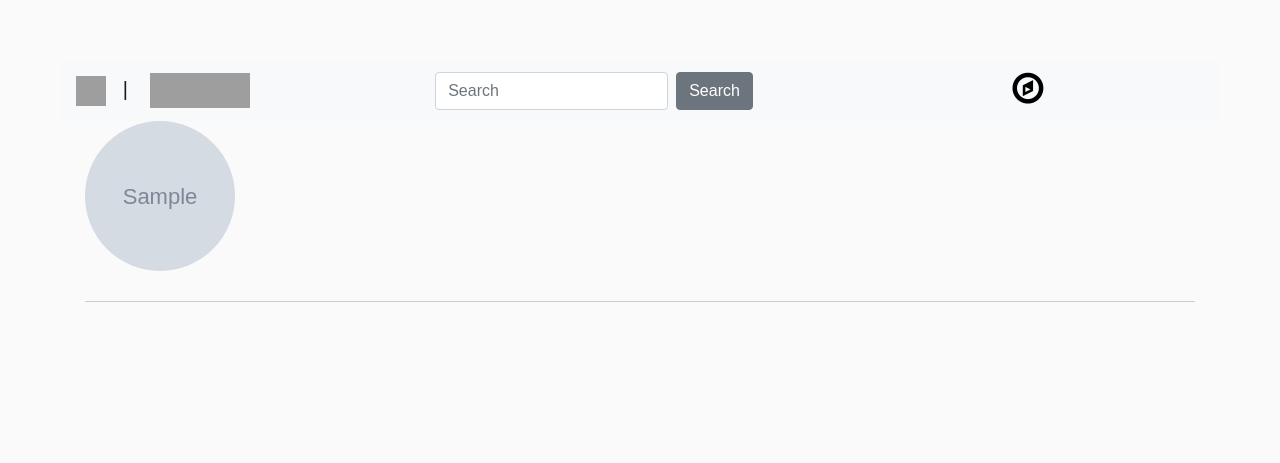
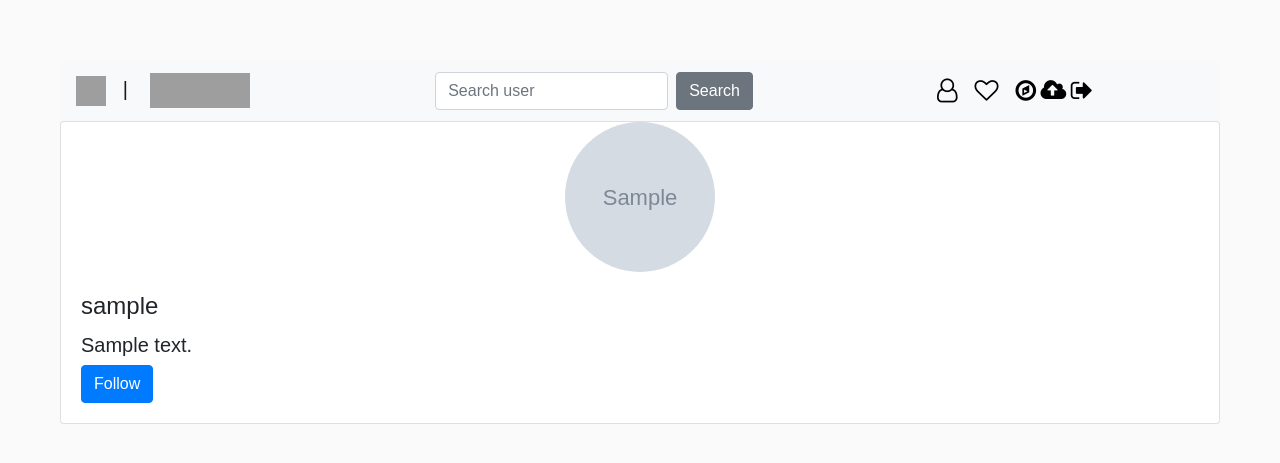
Before and after one commit to PatrickNgare/Instagram-Clone, a Django app: page /profile/ in a window 1280 px wide. Shown: the top 463 px of the page. Run offline with Django 3.2, Linux system fonts and the light colour scheme; a user stored in the database is signed in; tables that the repository leaves empty hold one stand-in row (values such as "Sample post"); grey boxes marked "Sample" are stand-in pictures; some libraries are stand-ins or nearby versions; grey boxes are pictures that could not be loaded.

Commit message:
polishing the UI

```diff
--- a/instapic/instagram/templates/all-temps/base.html
+++ b/instapic/instagram/templates/all-temps/base.html
@@ -10,6 +10,7 @@
 
   {% block styles %}
     {% bootstrap_css %}
+
     <link rel="stylesheet" href="{% static 'css/index.css' %}">
   {% endblock %}
   <link href="https://maxcdn.bootstrapcdn.com/font-awesome/4.7.0/css/font-awesome.min.css" rel="stylesheet" integrity="sha384-wvfXpqpZZVQGK6TAh5PVlGOfQNHSoD2xbE+QkPxCAFlNEevoEH3Sl0sibVcOQVnN" crossorigin="anonymous">
--- a/instapic/instagram/templates/all-temps/profile.html
+++ b/instapic/instagram/templates/all-temps/profile.html
@@ -1,18 +1,32 @@
+
+
 {% extends 'all-temps/base.html' %}
+{% load static %}
+
+
+<!-- <link rel="stylesheet" href="{% static 'css/profilez.css' %}"> -->
+
 {% block content %}
 {{block.super}}
-    <div class="container">
+
 {% for prof in profile %}
-        <div class="row">
-            <div class="col-md-3 col-sm-2">
+<div class="card testimonial-card">
+    <div class="card-up indigo lighten-1">
+    </div>
     {% if prof.profile_photo %}
-                    <img src="{{prof.profile_photo.url}}" alt="" class="rounded-circle" height="150px" width="150px">
+    <div class="avatar mx-auto white"><img src="{{prof.profile_photo.url}}" height="150px" width="150px" class="rounded-circle">
         {% else %}
         <img src="https://cdn0.iconfinder.com/data/icons/user-pictures/100/matureman2-512.png" alt="stat" class="rounded-circle"/>
     {% endif %}
     </div>
+    <div class="card-body">
+
+        <h4 class="card-title">{{prof.user}}</h4>
+        <h5 class="card-text">{{prof.bio}}</h5>
+
+        <button type="button" class="btn btn-primary">Follow</button>
+
+
 </div>
-        <hr>
 {% endfor %}
-    </div>
 {% endblock %}
--- a/instapic/instagram/templates/navbar.html
+++ b/instapic/instagram/templates/navbar.html
@@ -5,20 +5,27 @@
 
     <img src="https://upload.wikimedia.org/wikipedia/commons/thumb/2/2a/Instagram_logo.svg/2000px-Instagram_logo.svg.png" width=100px height=35px alt="INSTAGRAM"> </a>
   </a>
-  <form class="form-inline">
-    <input class="form-control mr-sm-2" type="search" placeholder="Search" aria-label="Search">
+  <form class="form-inline" role="search" action="{% url 'search_results' %} ">
+    <input class="form-control mr-sm-2" type="search" placeholder="Search user" aria-label="Search">
     <button class="btn btn-secondary my-2 my-sm-0" type="submit">Search</button>
   </form>
 
   <div class="col-xs-12 col-sm-12 col-md-3 col-lg-3 col-xl-3">
       <a href="{% url 'profile' %}" id="instTitle" style=" margin-right:10px; font-size:25px;">
-          <span class="glyphicon glyphicon-user"></span>&nbsp;&nbsp;&nbsp;
+        <i class="fa fa-user-o" style="font-size:24px;color:black"></i>
       </a>
       <a href="{% url 'profile' %}" id="instTitle" style="margin-right:10px;font-size:25px;">
-        <span class="glyphicon glyphicon-user"></span></span>&nbsp;&nbsp;&nbsp;
+        <i class="fa fa-heart-o" style="font-size:24px;color:black"></i>
       </a>
       <a href="{% url 'profile' %}">
-          <i class="fa fa-compass" style="font-size:36px;color:black" href="{% url 'profile' %}"></i>
+          <i class="fa fa-compass" style="font-size:24px;color:black" href="{% url 'profile' %}"></i>
+      </a>
+      <a href ="{% url 'upload' %}">
+        <i class="fa fa-cloud-upload" style="font-size:24px;color:black"></i>
+
+      </a>
+      <a href="/logout">
+        <i class="fa fa-sign-out" style="font-size:24px;color:black"></i>
       </a>
 
   </div>
```
Also changed, not shown: instapic/instagram/templates/all-temps/index.html (+13 -7 lines), instapic/instagram/templates/all-temps/search.html (added, +25 -0 lines), instapic/instagram/templates/all-temps/singleprofile.html (added, +22 -0 lines). Lines whose indentation alone changed are shown as unchanged.
